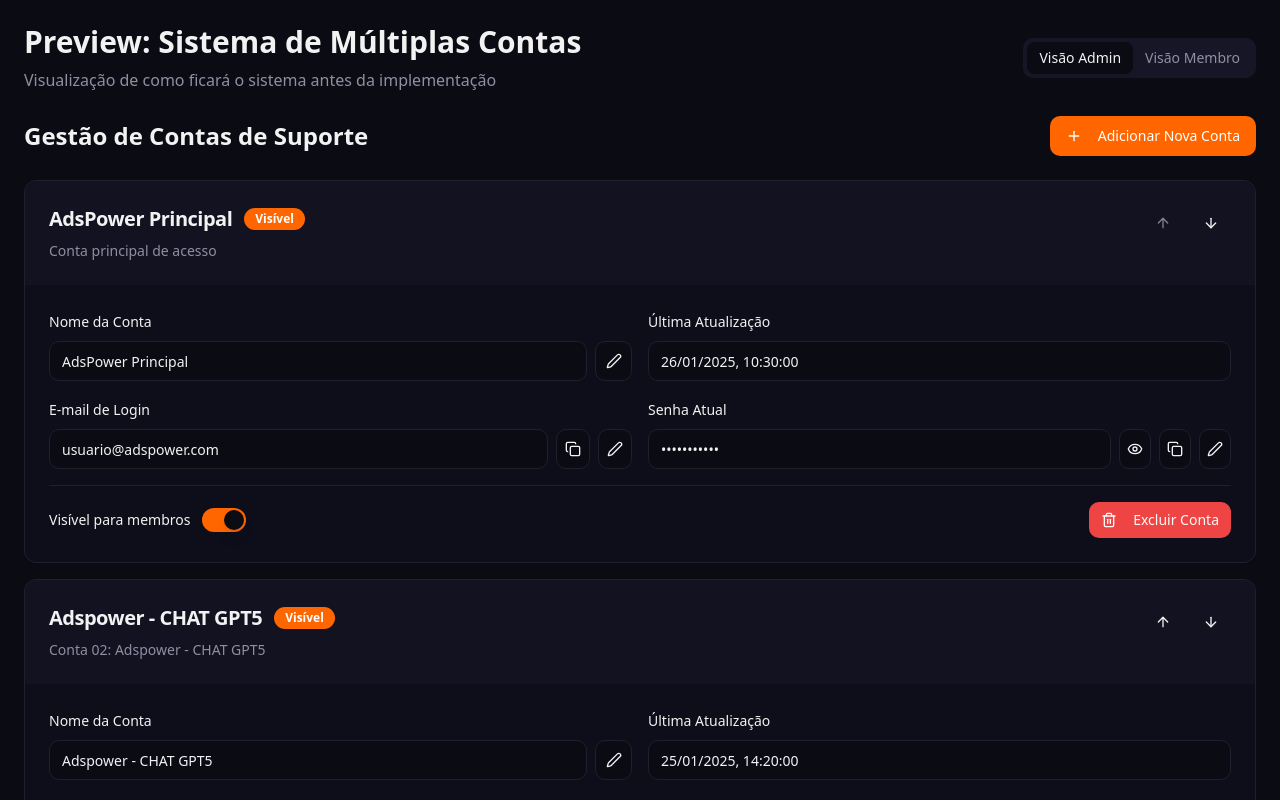
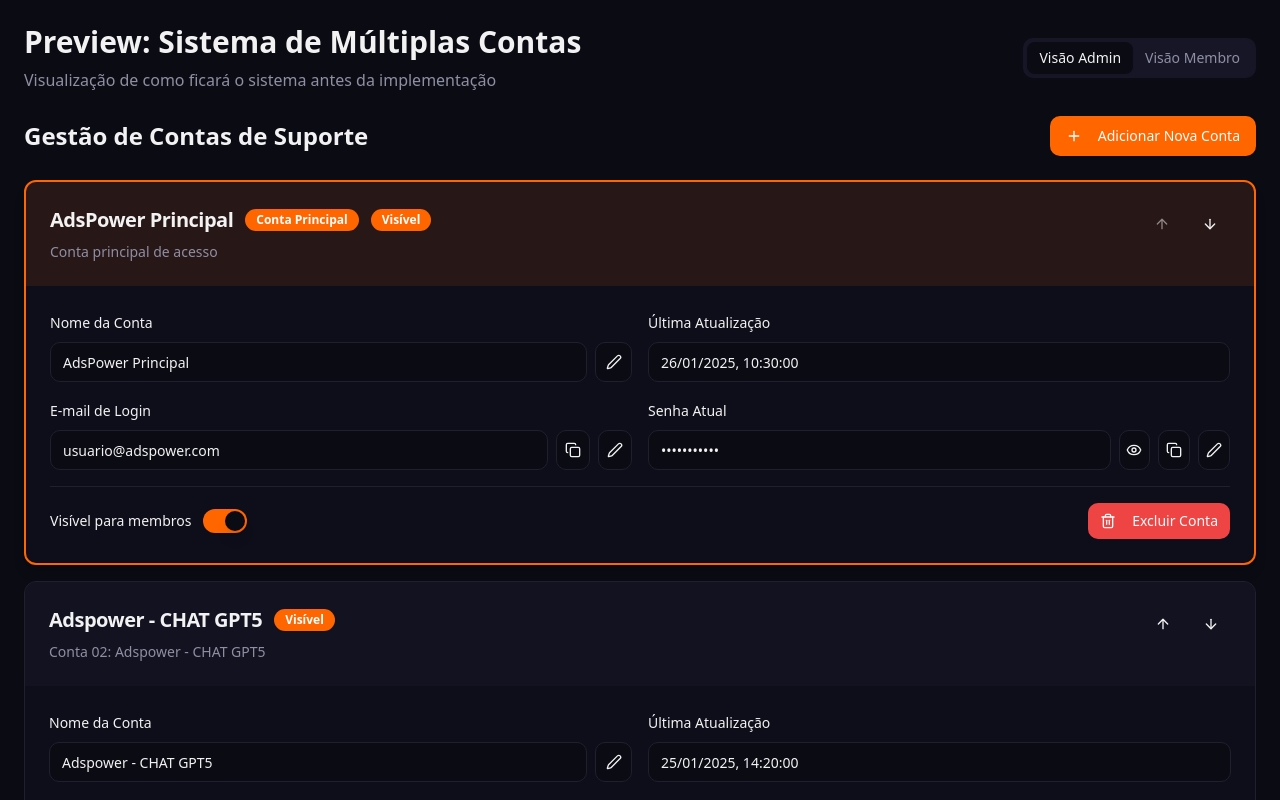
Before and after one commit to nucleoia00-tech/cleo-acessonucleo-hub, a React (Vite) app: page /preview-contas-suporte in a window 1280 px wide. Shown: the top 800 px of the page. Built offline with nearby package versions, Linux system fonts and the light colour scheme.

Commit message:
Refactor: Highlight primary account

```diff
--- a/src/pages/PreviewContasSuporte.tsx
+++ b/src/pages/PreviewContasSuporte.tsx
@@ -104,13 +104,20 @@ export default function PreviewContasSuporte() {
             </div>
 
             <div className="grid gap-4">
-              {contasMockadas.map((conta, index) => (
-                <Card key={conta.id} className="overflow-hidden">
-                  <CardHeader className="bg-muted/50">
+              {contasMockadas.map((conta, index) => {
+                const isPrincipal = index === 0;
+                return (
+                <Card key={conta.id} className={`overflow-hidden ${isPrincipal ? 'border-2 border-primary shadow-lg' : ''}`}>
+                  <CardHeader className={isPrincipal ? 'bg-primary/10' : 'bg-muted/50'}>
                     <div className="flex items-start justify-between">
                       <div className="flex-1">
                         <div className="flex items-center gap-3 mb-2">
                           <CardTitle className="text-xl">{conta.nomeConta}</CardTitle>
+                          {isPrincipal && (
+                            <Badge className="bg-primary text-primary-foreground">
+                              Conta Principal
+                            </Badge>
+                          )}
                           <Badge variant={conta.visivel ? "default" : "secondary"}>
                             {conta.visivel ? 'Visível' : 'Oculto'}
                           </Badge>
@@ -209,7 +216,7 @@ export default function PreviewContasSuporte() {
                     </div>
                   </CardContent>
                 </Card>
-              ))}
+               )})}
             </div>
           </div>
         )}
@@ -225,13 +232,31 @@ export default function PreviewContasSuporte() {
             </div>
 
             <div className="grid md:grid-cols-2 lg:grid-cols-3 gap-6">
-              {contasMockadas.filter(c => c.visivel).map((conta) => (
-                <Card key={conta.id} className="overflow-hidden hover:shadow-lg transition-shadow">
-                  <CardHeader className="bg-gradient-to-br from-primary/10 to-primary/5">
-                    <CardTitle className="text-xl">{conta.nomeConta}</CardTitle>
-                    <CardDescription>{conta.descricao}</CardDescription>
+              {contasMockadas.filter(c => c.visivel).map((conta, index) => {
+                const isPrincipal = index === 0;
+                return (
+                <Card
+                  key={conta.id}
+                  className={`overflow-hidden hover:shadow-lg transition-all ${
+                    isPrincipal
+                      ? 'border-2 border-primary shadow-md md:col-span-2 lg:col-span-1 lg:row-span-2'
+                      : ''
+                  }`}
+                >
+                  <CardHeader className={isPrincipal ? 'bg-primary/20' : 'bg-gradient-to-br from-primary/10 to-primary/5'}>
+                    <div className="flex items-start justify-between">
+                      <div className="flex-1">
+                        <CardTitle className={isPrincipal ? 'text-2xl' : 'text-xl'}>{conta.nomeConta}</CardTitle>
+                        <CardDescription className="mt-1">{conta.descricao}</CardDescription>
+                      </div>
+                      {isPrincipal && (
+                        <Badge className="bg-primary text-primary-foreground shrink-0">
+                          Principal
+                        </Badge>
+                      )}
+                    </div>
                   </CardHeader>
-                  <CardContent className="pt-6 space-y-4">
+                  <CardContent className={`pt-6 space-y-4 ${isPrincipal ? 'min-h-[400px]' : ''}`}>
                     {!contasGeradas[conta.id] ? (
                       <div className="py-8 text-center">
                         <Button
@@ -312,7 +337,7 @@ export default function PreviewContasSuporte() {
                     )}
                   </CardContent>
                 </Card>
-              ))}
+               )})}
             </div>
 
             <Card className="bg-muted/50">
```
